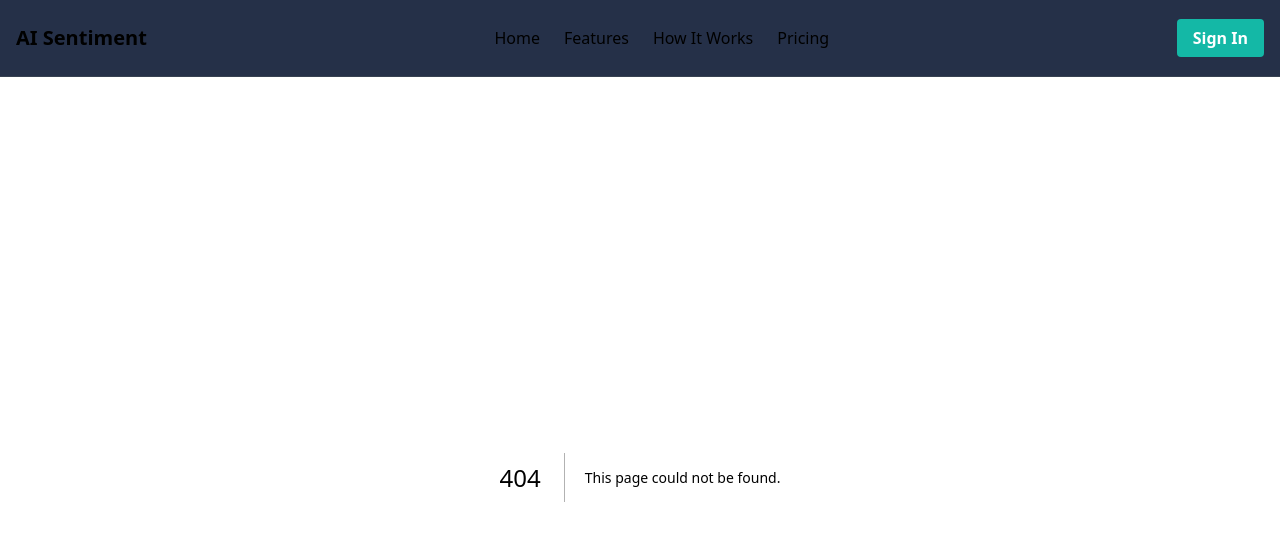
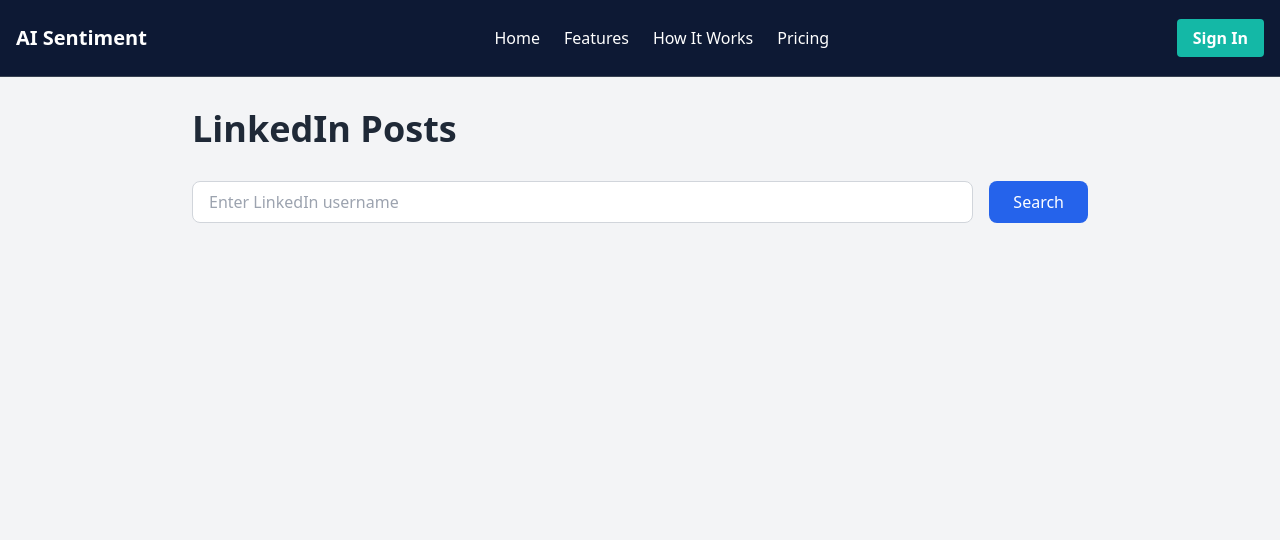
Before and after one commit to Githubak2002/sentiment-analysis-project, a Next.js app: page /social in a window 1280 px wide. Before the commit this address had no page. Shown: the top 540 px of the page. Built offline with nearby package versions, Linux system fonts and the light colour scheme; what tailwindcss-gradients would draw is missing.

Commit message:
feat: Integrate LinkedIn posts API and create SocialPage component.

```diff
--- /dev/null
+++ b/app/api/linkedin/route.js
@@ -0,0 +1,33 @@
+import { NextResponse } from "next/server";
+
+export async function GET(request) {
+  const { searchParams } = new URL(request.url);
+  const username = searchParams.get("username");
+
+  if (!username) {
+    return NextResponse.json(
+      { error: "Username is required" },
+      { status: 400 }
+    );
+  }
+
+  const url = `https://linkedin-api8.p.rapidapi.com/get-profile-posts?username=${username}`;
+
+  try {
+    const response = await fetch(url, {
+      headers: {
+        "x-rapidapi-key": process.env.RAPIDAPI_KEY,
+        "x-rapidapi-host": process.env.RAPIDAPI_HOST,
+      },
+    });
+
+    const data = await response.json();
+    return NextResponse.json(data);
+  } catch (error) {
+    console.error("Error fetching LinkedIn posts:", error);
+    return NextResponse.json(
+      { error: "Failed to fetch LinkedIn posts" },
+      { status: 500 }
+    );
+  }
+}
--- /dev/null
+++ b/app/social/page.jsx
@@ -0,0 +1,95 @@
+"use client";
+
+import { useState } from "react";
+
+export default function SocialPage() {
+  const [username, setUsername] = useState("");
+  const [posts, setPosts] = useState([]);
+  const [loading, setLoading] = useState(false);
+
+  const handleSearch = async () => {
+    if (!username) return;
+
+    setLoading(true);
+    try {
+      const response = await fetch(`/api/linkedin?username=${username}`);
+      const data = await response.json();
+
+      // Get only the 5 most recent posts
+      const recentPosts = data.data.slice(0, 5);
+      setPosts(recentPosts);
+    } catch (error) {
+      console.error("Error fetching posts:", error);
+    } finally {
+      setLoading(false);
+    }
+  };
+
+  return (
+    <div className="min-h-screen bg-gray-100 dark:bg-gray-900 p-8">
+      <div className="max-w-4xl mx-auto">
+        <h1 className="text-4xl font-bold text-gray-800 dark:text-white mb-8">
+          LinkedIn Posts
+        </h1>
+
+        {/* Search Section */}
+        <div className="flex gap-4 mb-8">
+          <input
+            type="text"
+            value={username}
+            onChange={(e) => setUsername(e.target.value)}
+            placeholder="Enter LinkedIn username"
+            className="flex-1 px-4 py-2 rounded-lg border border-gray-300 dark:border-gray-700 bg-white dark:bg-gray-800 text-gray-900 dark:text-white focus:ring-2 focus:ring-blue-500 outline-none"
+          />
+          <button
+            onClick={handleSearch}
+            disabled={loading}
+            className="px-6 py-2 bg-blue-600 hover:bg-blue-700 text-white rounded-lg font-medium transition-colors disabled:opacity-50"
+          >
+            {loading ? "Searching..." : "Search"}
+          </button>
+        </div>
+
+        {/* Posts Section */}
+        <div className="space-y-6">
+          {posts.map((post, index) => (
+            <div
+              key={index}
+              className="bg-white dark:bg-gray-800 rounded-xl p-6 shadow-sm hover:shadow-md transition-shadow"
+            >
+              <div className="prose dark:prose-invert max-w-none">
+                {post.text.split("\n").map((line, i) => (
+                  <p key={i} className="mb-4 text-gray-700 dark:text-gray-300">
+                    {line}
+                  </p>
+                ))}
+              </div>
+
+              {/* Post Metrics */}
+              <div className="mt-4 flex gap-4 text-sm text-gray-600 dark:text-gray-400">
+                {post.totalReactionCount && (
+                  <span>👍 {post.totalReactionCount} reactions</span>
+                )}
+                {post.commentsCount && (
+                  <span>💬 {post.commentsCount} comments</span>
+                )}
+              </div>
+
+              {/* Post Link */}
+              {post.postUrl && (
+                <a
+                  href={post.postUrl}
+                  target="_blank"
+                  rel="noopener noreferrer"
+                  className="mt-4 inline-block text-blue-600 dark:text-blue-400 hover:underline"
+                >
+                  View on LinkedIn
+                </a>
+              )}
+            </div>
+          ))}
+        </div>
+      </div>
+    </div>
+  );
+}
```
